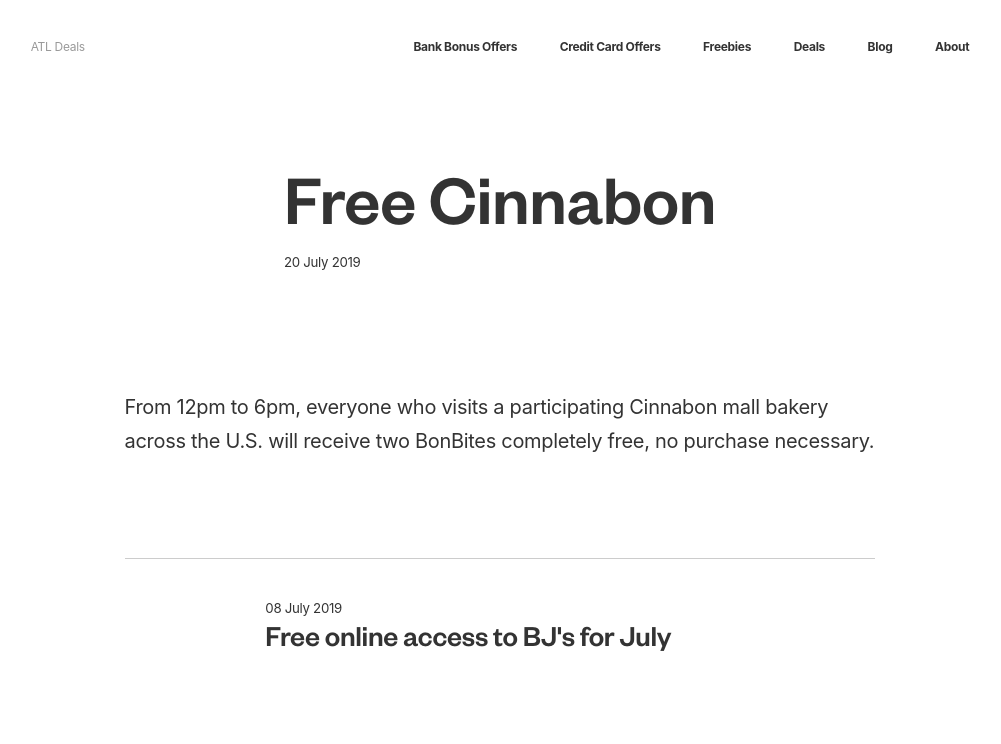
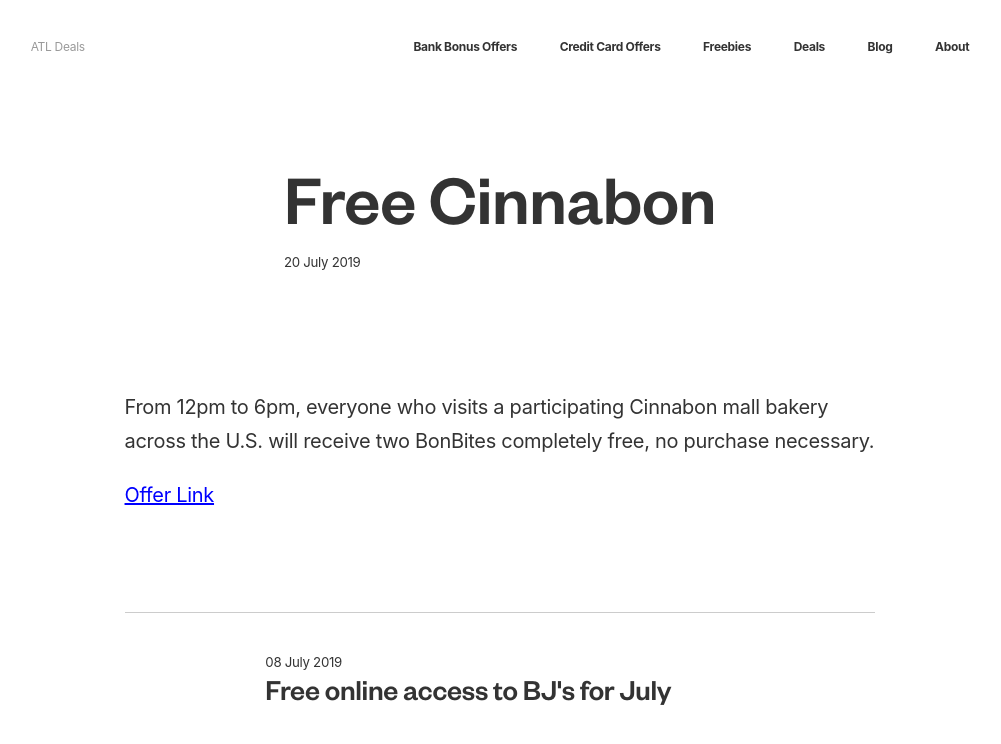
Before and after one commit to ohiosveryown/atldeals, a Jekyll site: the page built from _posts/2019-07-20-bonbites.markdown, in a window 1280 px wide. Shown: the top 744 px of the page, without its empty margins (140-1141 px from the left). Built offline with Jekyll 4.4.1, drawn with Linux system fonts in a browser that asks for light colours; our own code applies the rules of GitHub Pages for plain Markdown files.

Commit message:
Updated Bonbites

```diff
--- a/_posts/2019-07-20-bonbites.markdown
+++ b/_posts/2019-07-20-bonbites.markdown
@@ -1,8 +1,13 @@
 ---
 title: Free Cinnabon
 date: 2019-07-20 15:40:00 Z
-description: Free Cinnabon BonBites at participating malls
+categories:
+- new
+- freebies
+description: Free Cinnabon BonBites at participating malls (Today Only)
 Images: http://i.imgur.com/MbpZcBA.jpg
 ---
 
 From 12pm to 6pm, everyone who visits a participating Cinnabon mall bakery across the U.S. will receive two BonBites completely free, no purchase necessary.
+
+[Offer Link](https://www.cinnabon.com/bakery-menu/bonbites)
```
